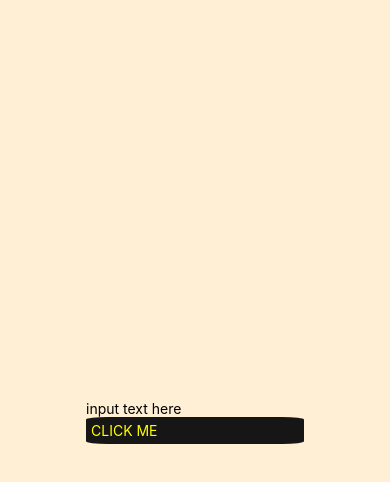
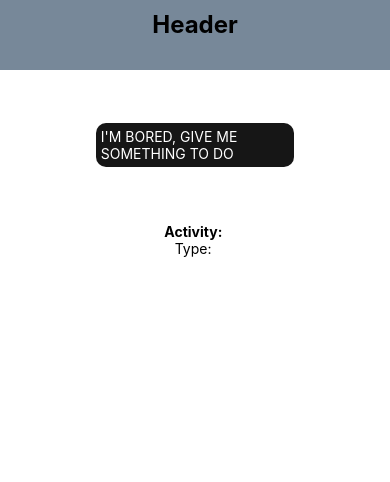
Before and after one commit to Technigo/project-react-native-app, a React Native app: screen / in a window 390 px wide. Shown: the top 482 px of the page. Built offline with nearby package versions, Linux system fonts and the light colour scheme; no server answers.

Commit message:
started working in master branch

```diff
--- a/App.js
+++ b/App.js
@@ -1,9 +1,11 @@
 import React from 'react';
 import styled from 'styled-components/native';
+import { View, Text, ActivityIndicator } from 'react-native';
 
-import { ButtonApi } from './components/ButtonApi';
+import { Bored } from './components/Bored';
 import { ShakeApi } from './components/ShakeApi';
 import { StartPage } from './components/StartPage';
+import { Header } from './components/Header';
 
 const Container = styled.View`
   flex: 1;
@@ -17,11 +19,16 @@ const Title = styled.Text`
   color: palevioletred;
 `;
 
-const App = navigation => {
+const App = () => {
   return (
-    <Container>
-      <StartPage />
-    </Container>
+    <>
+      <Header />
+      <View>
+        <Container>
+          <Bored />
+        </Container>
+      </View>
+    </>
   );
 };
 
--- a/components/ButtonApi.js
+++ b/components/Bored.js
@@ -1,43 +1,44 @@
 import React, { useState, useEffect } from 'react';
-import {
-  View,
-  Text,
-  ActivityIndicator,
-  TouchableHighlight,
-} from 'react-native';
+import { View, Text, ActivityIndicator } from 'react-native';
 import styled from 'styled-components/native';
 
 const QuoteText = styled.Text`
   font-weight: 700;
 `;
 
+const Container = styled.View`
+  display: flex;
+  align-items: center;
+  justify-content: center;
+  top: 120px;
+`;
+
 const APIButton = styled.TouchableHighlight`
-  border-radius: 10%;
-
-  cursor: pointer;
+  border-radius: 10px;
   text-transform: uppercase;
   background: #161616;
   padding: 5px;
-  width: 100%;
+  width: 70%;
   text-align: center;
+  margin: 0 auto;
 `;
 
 const ApiButtonText = styled.Text`
-  color: yellow;
+  color: white;
+  width: 100%;
 `;
 
 const ButtonContainer = styled.View`
-  display: flex;
-  justify-content: center;
+  height: 100px;
 `;
 
-export const ButtonApi = () => {
+export const Bored = () => {
   const [activity, setActivity] = useState({});
   const [loading, setLoading] = useState(false);
 
   useEffect(() => {
     generateActivity();
-  }, []);
+  }, [setActivity]);
 
   const generateActivity = () => {
     setLoading(true);
@@ -53,15 +54,15 @@ export const ButtonApi = () => {
 
   return (
     <>
-      <ButtonContainer>
-        <APIButton onPress={generateActivity}>
-          <ApiButtonText>click me</ApiButtonText>
-        </APIButton>
-      </ButtonContainer>
-      <View>
+      <Container>
+        <ButtonContainer>
+          <APIButton onPress={generateActivity}>
+            <ApiButtonText>I'm bored, give me something to do</ApiButtonText>
+          </APIButton>
+        </ButtonContainer>
         <QuoteText>Activity: {activity.activity}</QuoteText>
         <Text>Type: {activity.type}</Text>
-      </View>
+      </Container>
     </>
   );
 };
--- /dev/null
+++ b/components/Header.js
@@ -0,0 +1,25 @@
+import React from 'react';
+import { View, Text, ActivityIndicator } from 'react-native';
+import styled from 'styled-components/native';
+
+const HeaderContainer = styled.View`
+  height: 70px;
+  background-color: #778899;
+`;
+
+const HeaderText = styled.Text`
+  position: relative;
+  height: 100px;
+  text-align: center;
+  font-size: 24px;
+  font-weight: bold;
+  padding-top: 10px;
+`;
+
+export const Header = () => {
+  return (
+    <HeaderContainer>
+      <HeaderText>Header</HeaderText>
+    </HeaderContainer>
+  );
+};
--- a/components/StartPage.js
+++ b/components/StartPage.js
@@ -19,7 +19,7 @@ import {
 
 import styled from 'styled-components/native';
 
-import { ButtonApi } from './ButtonApi';
+import { ButtonApi } from './Bored';
 
 const Feed = ({ navigation }) => {
   return (
```
